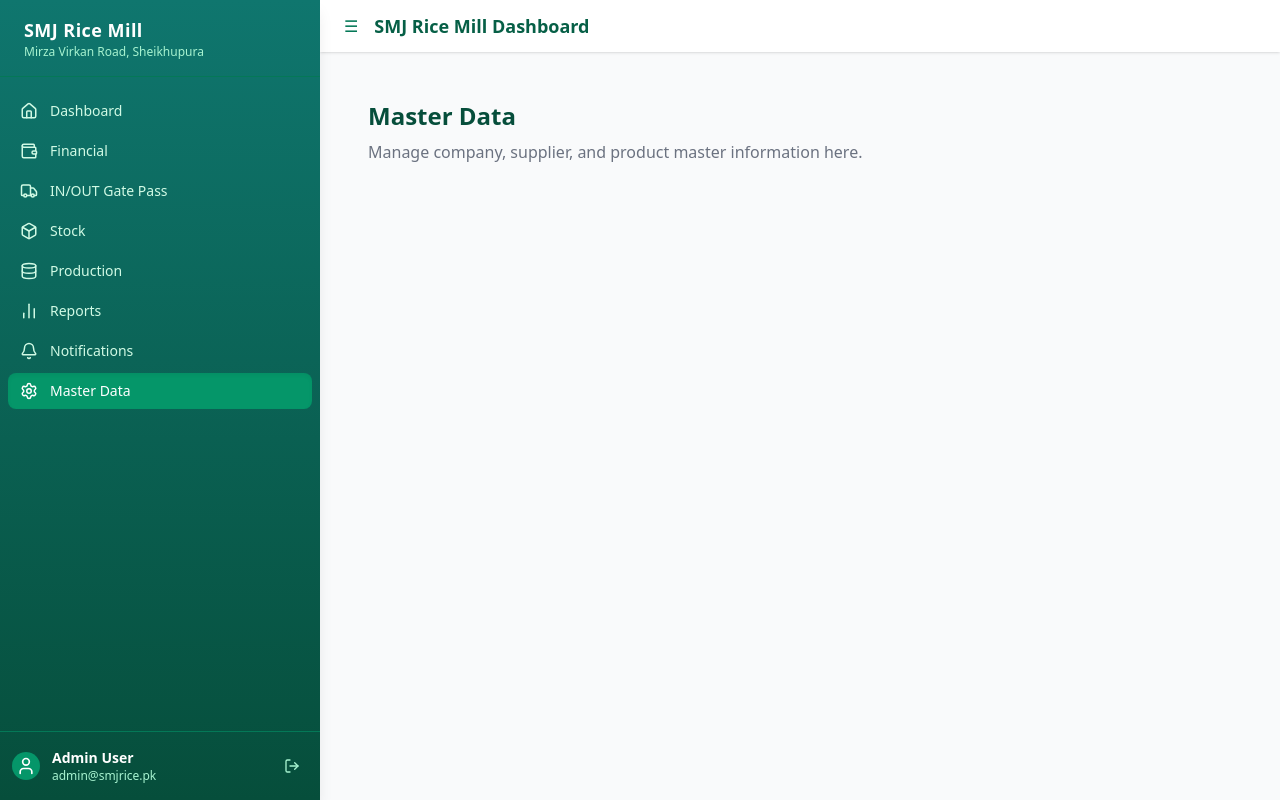
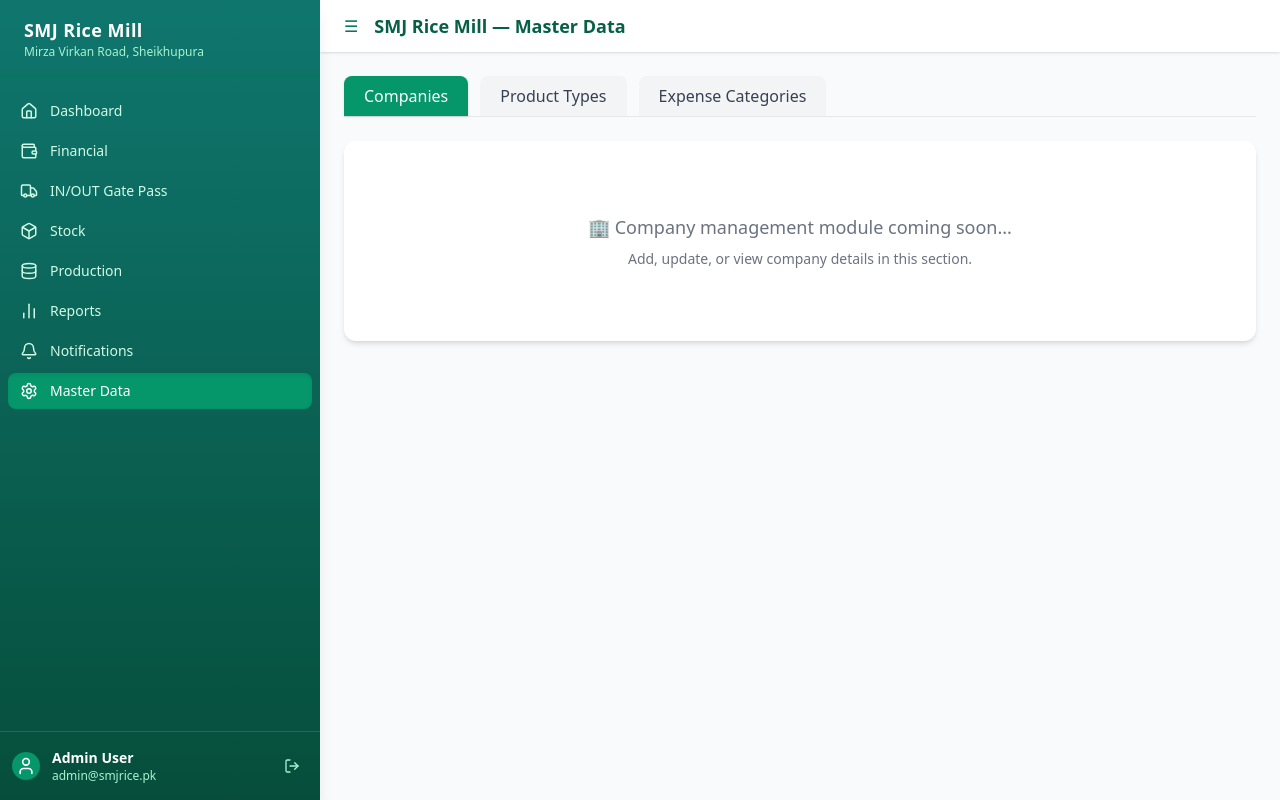
Before and after one commit to Abrish-Malik-636/smj-rice-mill-management, a React app in the folder frontend/: page /masterdata in a window 1280 px wide. Built offline with nearby package versions, Linux system fonts and the light colour scheme; the HTML template or start-up script is replaced by a standard one.

Commit message:
Before move further make backend of dashboard

```diff
--- a/frontend/src/layouts/MainLayout.jsx
+++ b/frontend/src/layouts/MainLayout.jsx
@@ -1,9 +1,26 @@
 // src/layouts/MainLayout.jsx
 import React, { useState } from "react";
+import { useLocation } from "react-router-dom";
 import Sidebar from "../components/Sidebar";
 
 export default function MainLayout({ children }) {
   const [isOpen, setIsOpen] = useState(true);
+  const location = useLocation();
+
+  // 🧭 Map route paths to module names
+  const routeTitles = {
+    "/": "Dashboard",
+    "/financial": "Financial",
+    "/gatepass": "IN/OUT Gate Pass",
+    "/stock": "Stock Management",
+    "/production": "Production",
+    "/reports": "Reports",
+    "/notifications": "Notifications",
+    "/masterdata": "Master Data",
+  };
+
+  // Get current module name, default if unknown
+  const currentPage = routeTitles[location.pathname] || "Dashboard";
 
   const toggleSidebar = () => setIsOpen((prev) => !prev);
 
@@ -18,7 +35,7 @@ export default function MainLayout({ children }) {
           isOpen ? "ml-[25%]" : "ml-16"
         }`}
       >
-        {/* Top Bar with Menu Button */}
+        {/* Top Bar */}
         <div className="flex items-center bg-white shadow px-6 py-3 sticky top-0 z-40">
           <button
             onClick={toggleSidebar}
@@ -28,7 +45,7 @@ export default function MainLayout({ children }) {
             ☰
           </button>
           <h2 className="text-lg font-semibold text-emerald-800">
-            SMJ Rice Mill Dashboard
+            SMJ Rice Mill — {currentPage}
           </h2>
         </div>
 
--- a/frontend/src/pages/Dashboard.jsx
+++ b/frontend/src/pages/Dashboard.jsx
@@ -89,7 +89,7 @@ export default function Dashboard() {
             selected={date}
             onChange={(d) => setDate(d)}
             dateFormat="EEE, MMM d, yyyy"
-            className="bg-transparent border-0 text-sm font-medium text-emerald-900 w-44 text-center cursor-pointer"
+            className="bg-transparent border-none outline-none focus:ring-0 hover:border-none text-sm font-medium text-emerald-900 w-44 text-center cursor-pointer"
             readOnly
           />
         </div>
--- a/frontend/src/pages/MasterData.jsx
+++ b/frontend/src/pages/MasterData.jsx
@@ -1,12 +1,84 @@
-import React from "react";
+// src/pages/MasterData.jsx
+import React, { useState } from "react";
 
 export default function MasterData() {
+  const [activeTab, setActiveTab] = useState("companies");
+
+  const tabs = [
+    { key: "companies", label: "Companies" },
+    { key: "products", label: "Product Types" },
+    { key: "expenses", label: "Expense Categories" },
+  ];
+
   return (
-    <div className="p-6">
-      <h1 className="text-2xl font-semibold text-emerald-900">Master Data</h1>
-      <p className="text-gray-500 mt-2">
-        Manage company, supplier, and product master information here.
+    <div className="space-y-6">
+      {/* Header */}
+
+      {/* Tabs */}
+      <div className="flex space-x-3 border-b border-gray-200">
+        {tabs.map((tab) => (
+          <button
+            key={tab.key}
+            onClick={() => setActiveTab(tab.key)}
+            className={`px-5 py-2 font-medium rounded-t-lg transition-all duration-300 ${
+              activeTab === tab.key
+                ? "bg-emerald-600 text-white shadow"
+                : "bg-gray-100 text-gray-700 hover:bg-emerald-100"
+            }`}
+          >
+            {tab.label}
+          </button>
+        ))}
+      </div>
+
+      {/* Content Area */}
+      <div className="bg-white p-6 rounded-xl shadow-md transition-all duration-300">
+        {activeTab === "companies" && <CompanySection />}
+        {activeTab === "products" && <ProductSection />}
+        {activeTab === "expenses" && <ExpenseSection />}
+      </div>
+    </div>
+  );
+}
+
+/* 🏢 Company Tab Placeholder */
+function CompanySection() {
+  return (
+    <div className="text-center text-gray-500 py-12">
+      <p className="text-lg font-medium mb-2">
+        🏢 Company management module coming soon...
+      </p>
+      <p className="text-sm">
+        Add, update, or view company details in this section.
       </p>
     </div>
   );
 }
+
+/* 📦 Product Types Tab Placeholder */
+function ProductSection() {
+  return (
+    <div className="text-center text-gray-500 py-12">
+      <p className="text-lg font-medium mb-2">
+        📦 Product types setup coming soon...
+      </p>
+      <p className="text-sm">
+        Manage all types of products and categories here.
+      </p>
+    </div>
+  );
+}
+
+/* 💸 Expense Categories Tab Placeholder */
+function ExpenseSection() {
+  return (
+    <div className="text-center text-gray-500 py-12">
+      <p className="text-lg font-medium mb-2">
+        💸 Expense categories coming soon...
+      </p>
+      <p className="text-sm">
+        Define and control all expense category types here.
+      </p>
+    </div>
+  );
+}
```
